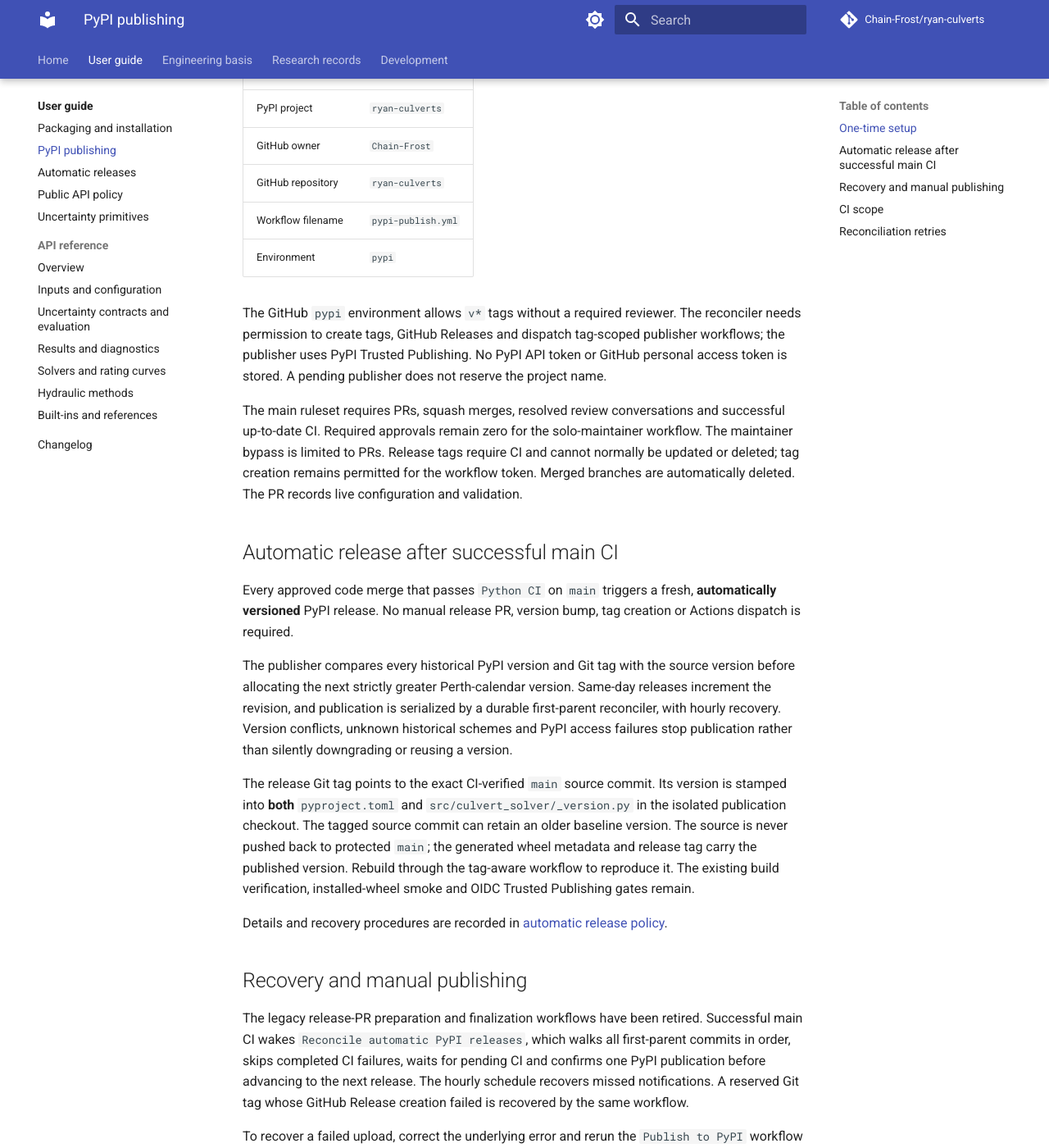
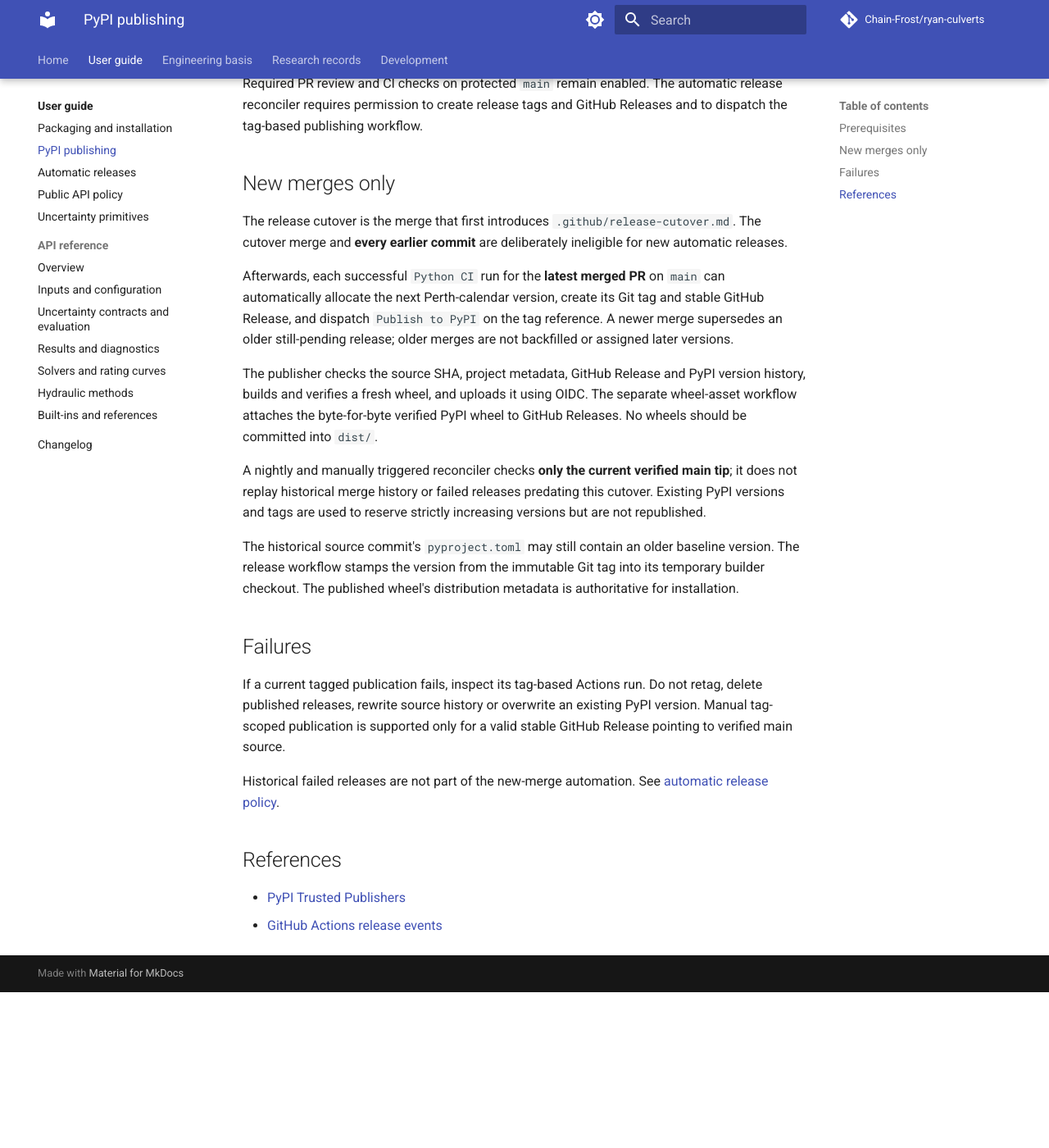
Before and after one commit to Chain-Frost/ryan-culverts, an MkDocs documentation site: the page built from docs/pypi_publishing.md, in a window 1280 px wide and 1400 px high, scrolled down 282 px. Shown: the whole window at 82% size. Built offline with MkDocs 1.6.1 and Material for MkDocs 9.7.7, drawn with Linux system fonts in a browser that asks for light colours; comment, search, counter and statistics services are not loaded; after the commit the page ends 1492 px from its top, so only the background shows below that; some of the changed text lies outside the part shown.

Commit message:
docs: remove obsolete backlog and legacy release procedures

````diff
--- a/docs/pypi_publishing.md
+++ b/docs/pypi_publishing.md
@@ -1,100 +1,53 @@
 # Publishing ryan-culverts to PyPI
 
-## One-time setup
+## Prerequisites
 
-Add a pending publisher at [PyPI account publishing](https://pypi.org/manage/account/publishing/)
-for the first release, or use the project's Publishing settings if it already exists.
-Enable two-factor authentication on your PyPI account.
+The PyPI Trusted Publisher must be configured for `Chain-Frost`, the
+repository's `pypi-publish.yml` workflow and GitHub environment `pypi`.
+The environment permits release tags matching `v*`.
 
-| Field | Value |
-| --- | --- |
-| PyPI project | `ryan-culverts` |
-| GitHub owner | `Chain-Frost` |
-| GitHub repository | `ryan-culverts` |
-| Workflow filename | `pypi-publish.yml` |
-| Environment | `pypi` |
+Required PR review and CI checks on protected `main` remain enabled.
+The automatic release reconciler requires permission to create release tags
+and GitHub Releases and to dispatch the tag-based publishing workflow.
 
-The GitHub `pypi` environment allows `v*` tags without a required reviewer. The reconciler needs permission to create tags, GitHub Releases and dispatch tag-scoped publisher workflows; the publisher uses PyPI Trusted Publishing.
-No PyPI API token or GitHub personal access token is stored.
-A pending publisher does not reserve the project name.
+## New merges only
 
-The main ruleset requires PRs, squash merges, resolved review conversations and successful
-up-to-date CI. Required approvals remain zero for the solo-maintainer workflow. The
-maintainer bypass is limited to PRs. Release tags require CI and cannot normally be
-updated or deleted; tag creation remains permitted for the workflow token. Merged
-branches are automatically deleted. The PR records live configuration and validation.
+The release cutover is the merge that first introduces
+`.github/release-cutover.md`. The cutover merge and **every earlier commit**
+are deliberately ineligible for new automatic releases.
 
-## Automatic release after successful main CI
+Afterwards, each successful `Python CI` run for the **latest merged PR**
+on `main` can automatically allocate the next Perth-calendar version, create
+its Git tag and stable GitHub Release, and dispatch `Publish to PyPI` on the
+tag reference. A newer merge supersedes an older still-pending release; older
+merges are not backfilled or assigned later versions.
 
-Every approved code merge that passes `Python CI` on `main` triggers a
-fresh, **automatically versioned** PyPI release. No manual release PR,
-version bump, tag creation or Actions dispatch is required.
+The publisher checks the source SHA, project metadata, GitHub Release and
+PyPI version history, builds and verifies a fresh wheel, and uploads it using
+OIDC. The separate wheel-asset workflow attaches the byte-for-byte verified
+PyPI wheel to GitHub Releases. No wheels should be committed into `dist/`.
 
-The publisher compares every historical PyPI version and Git tag with the
-source version before allocating the next strictly greater Perth-calendar
-version. Same-day releases increment the revision, and publication is
-serialized by a durable first-parent reconciler, with hourly recovery. Version conflicts, unknown
-historical schemes and PyPI access failures stop publication rather than
-silently downgrading or reusing a version.
+A nightly and manually triggered reconciler checks **only the current
+verified main tip**; it does not replay historical merge history or failed
+releases predating this cutover. Existing PyPI versions and tags are used to
+reserve strictly increasing versions but are not republished.
 
-The release Git tag points to the exact CI-verified `main` source commit.
-Its version is stamped into **both** `pyproject.toml` and
-`src/culvert_solver/_version.py` in the isolated publication checkout.
-The tagged source commit can retain an older baseline version. The source
-is never pushed back to protected `main`; the generated wheel metadata and
-release tag carry the published version. Rebuild through the tag-aware
-workflow to reproduce it. The existing build verification, installed-wheel
-smoke and OIDC Trusted Publishing gates remain.
+The historical source commit's `pyproject.toml` may still contain an older
+baseline version. The release workflow stamps the version from the immutable
+Git tag into its temporary builder checkout. The published wheel's distribution
+metadata is authoritative for installation.
 
-Details and recovery procedures are recorded in
+## Failures
+
+If a current tagged publication fails, inspect its tag-based Actions run.
+Do not retag, delete published releases, rewrite source history or overwrite
+an existing PyPI version. Manual tag-scoped publication is supported only
+for a valid stable GitHub Release pointing to verified main source.
+
+Historical failed releases are not part of the new-merge automation. See
 [automatic release policy](AUTO_PYPI_RELEASES.md).
 
-## Recovery and manual publishing
+## References
 
-The legacy release-PR preparation and finalization workflows have been retired.
-Successful main CI wakes `Reconcile automatic PyPI releases`, which walks all
-first-parent commits in order, skips completed CI failures, waits for pending CI
-and confirms one PyPI publication before advancing to the next release. The
-hourly schedule recovers missed notifications. A reserved Git tag whose GitHub
-Release creation failed is recovered by the same workflow.
-
-To recover a failed upload, correct the underlying error and rerun the
-`Publish to PyPI` workflow on the existing `v<version>` tag. Never reuse
-an already published PyPI version or move a release tag.
-
-After publication, upgrade with:
-
-```powershell
-python -m pip install --upgrade ryan-culverts
-```
-
-Published wheel verification is not engineering verification.
-
-## CI scope
-
-CI checks workflows using checksum-verified Actionlint 1.7.12. Superseded PR runs cancel;
-main push runs remain independent for release finalization. Multi-command PowerShell
-steps stop at the first failed check. Builders verify their candidates, so immediately
-repeating that verification is unnecessary; retained-wheel verification remains separate.
-Test duration reports identify future bottlenecks without disabling hydraulic tests.
-
-The Windows verification job retains offline tests, Ruff, strict Pyright, Markdown and
-strict MkDocs. Windows/Linux/macOS installed-wheel and vendored-package smoke jobs remain
-separate platform checks. They install only the build frontend and the wheel; the core
-has no runtime dependencies. No run-hy8/HY-8 dependency is added to ordinary CI.
-
-References:
-
-- [PyPI pending publishers](https://docs.pypi.org/trusted-publishers/creating-a-project-through-oidc/)
-- [GitHub workflow triggers](https://docs.github.com/en/actions/how-tos/write-workflows/choose-when-workflows-run/trigger-a-workflow)
-
-Publication also rejects direct URL dependencies, including optional extras, before
-upload. Publish run-hy8 before testing the optional ryan-culverts external-validation
-extra; that extra now resolves run-hy8 from PyPI rather than from Git.
-
-## Reconciliation retries
-
-Inspect the existing tagged release if publication fails. The scheduled
-reconciler retries incomplete tag/release creation but does not overwrite
-published distributions or publish a later source commit ahead of a failed
-release.
+- [PyPI Trusted Publishers](https://docs.pypi.org/trusted-publishers/)
+- [GitHub Actions release events](https://docs.github.com/en/actions/reference/events-that-trigger-workflows)
````
